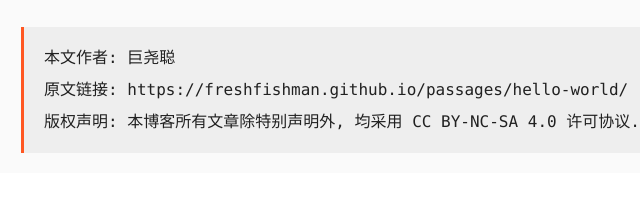
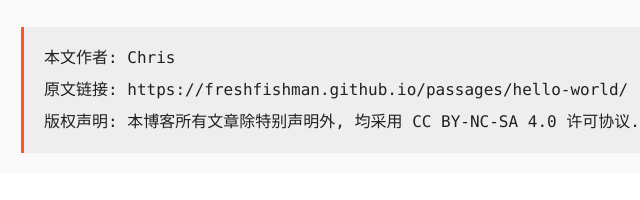
Before and after one commit to freshfishman/freshfishman.github.io, a plain HTML site: page passages/hello-world/index.html in a window 1280 px wide. Shown: the part 1070-1270 px from the top of the page, 107-747 px from the left. Drawn offline with nearby package versions, Linux system fonts and the light colour scheme; some packages are replaced by stand-ins of ours.

Commit message:
Site updated: 2019-04-02 22:47:00

```diff
--- a/passages/hello-world/index.html
+++ b/passages/hello-world/index.html
@@ -198,7 +198,7 @@
 </aside>
 
     <aside class="passage-copyright">
-      <div>本文作者: 巨尧聪</div>
+      <div>本文作者: Chris</div>
 
         <div>
           原文链接:
```
